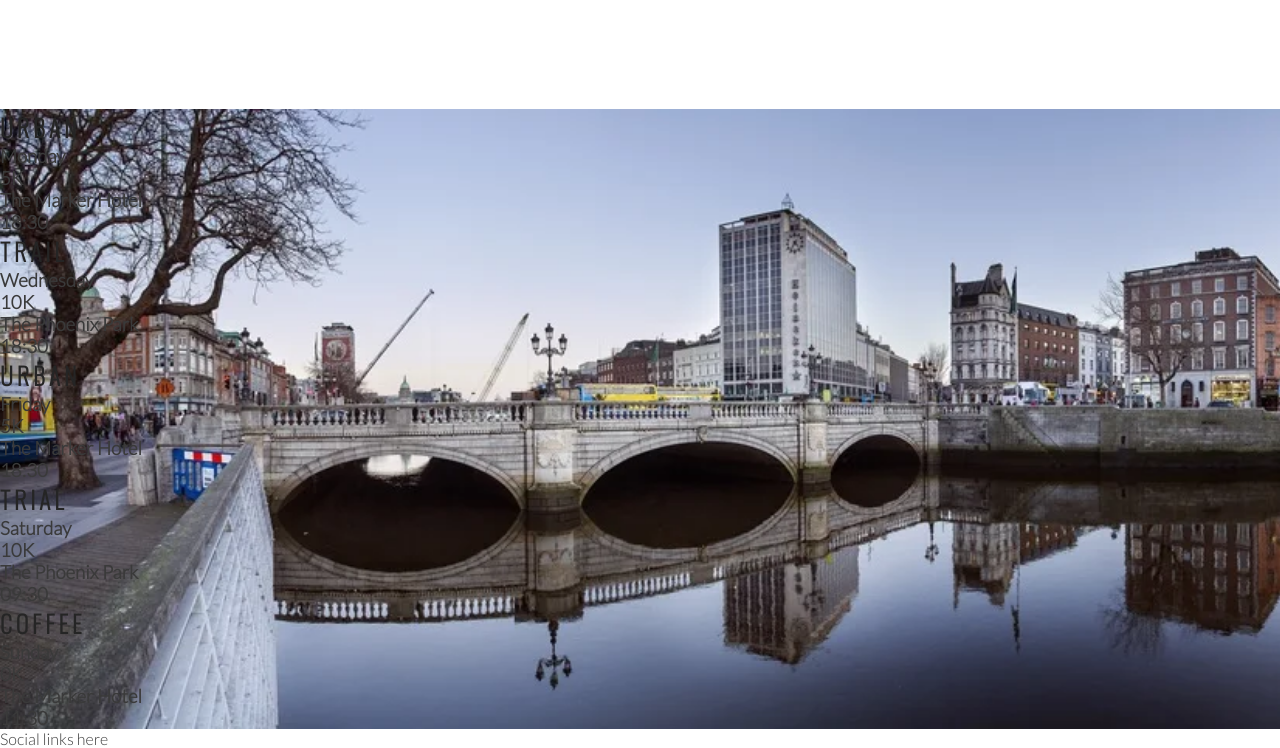
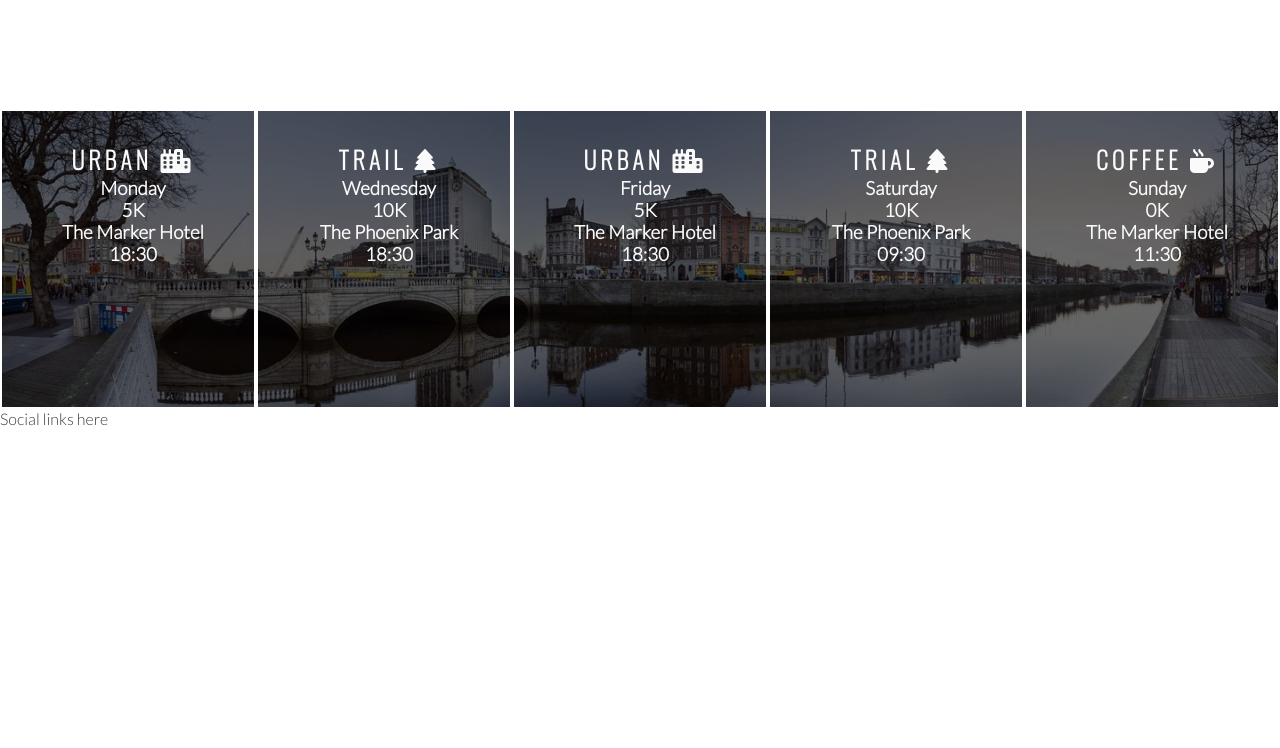
Before and after one commit to Ismino/full-template, a plain HTML site: page index.html in a window 1280 px wide. Shown: the part 1186-1934 px from the top of the page. After the commit the page ends 1614 px from the top, so only its background shows below. Drawn offline with nearby package versions, Linux system fonts and the light colour scheme.

Commit message:
add style to times div

```diff
--- a/assets/css/style.css
+++ b/assets/css/style.css
@@ -174,3 +174,17 @@
     width: 100%;
     overflow: hidden;
 }
+#times div {
+    color: #fafafa;
+    background-color: rgba(0, 0, 0, .6);
+    width: 20%;
+    height: 300px;
+    float: left;
+    padding: 30px 0 0 10px;
+    text-align: center;
+    border: solid 2px white;
+    box-sizing: border-box;
+}
+#times h2 {
+    color: #fafafa;
+}
--- a/index.html
+++ b/index.html
@@ -72,35 +72,35 @@
     </section>
     <section id="times">
         <div>
-            <h2>Urban</h2>
+            <h2>Urban <i class="fa-solid fa-city"></i></h2>
             <h3>Monday</h3>
             <h3>5K</h3>
             <h3>The Marker Hotel</h3>
             <h3>18:30</h3>
         </div>
         <div>
-            <h2>Trail</h2>
+            <h2>Trail <i class="fa-solid fa-tree"></i></h2>
             <h3>Wednesday</h3>
             <h3>10K</h3>
             <h3>The Phoenix Park</h3>
             <h3>18:30</h3>
         </div>
         <div>
-            <h2>Urban</h2>
+            <h2>Urban <i class="fa-solid fa-city"></i></h2>
             <h3>Friday</h3>
             <h3>5K</h3>
             <h3>The Marker Hotel</h3>
             <h3>18:30</h3>
         </div>
         <div>
-            <h2>Trial</h2>
+            <h2>Trial <i class="fa-solid fa-tree"></i></h2>
             <h3>Saturday</h3>
             <h3>10K</h3>
             <h3>The Phoenix Park</h3>
             <h3>09:30</h3>
         </div>
         <div>
-            <h2>Coffee</h2>
+            <h2>Coffee <i class="fa-solid fa-mug-hot"></i></h2>
             <h3>Sunday</h3>
             <h3>0K</h3>
             <h3>The Marker Hotel</h3>
```
